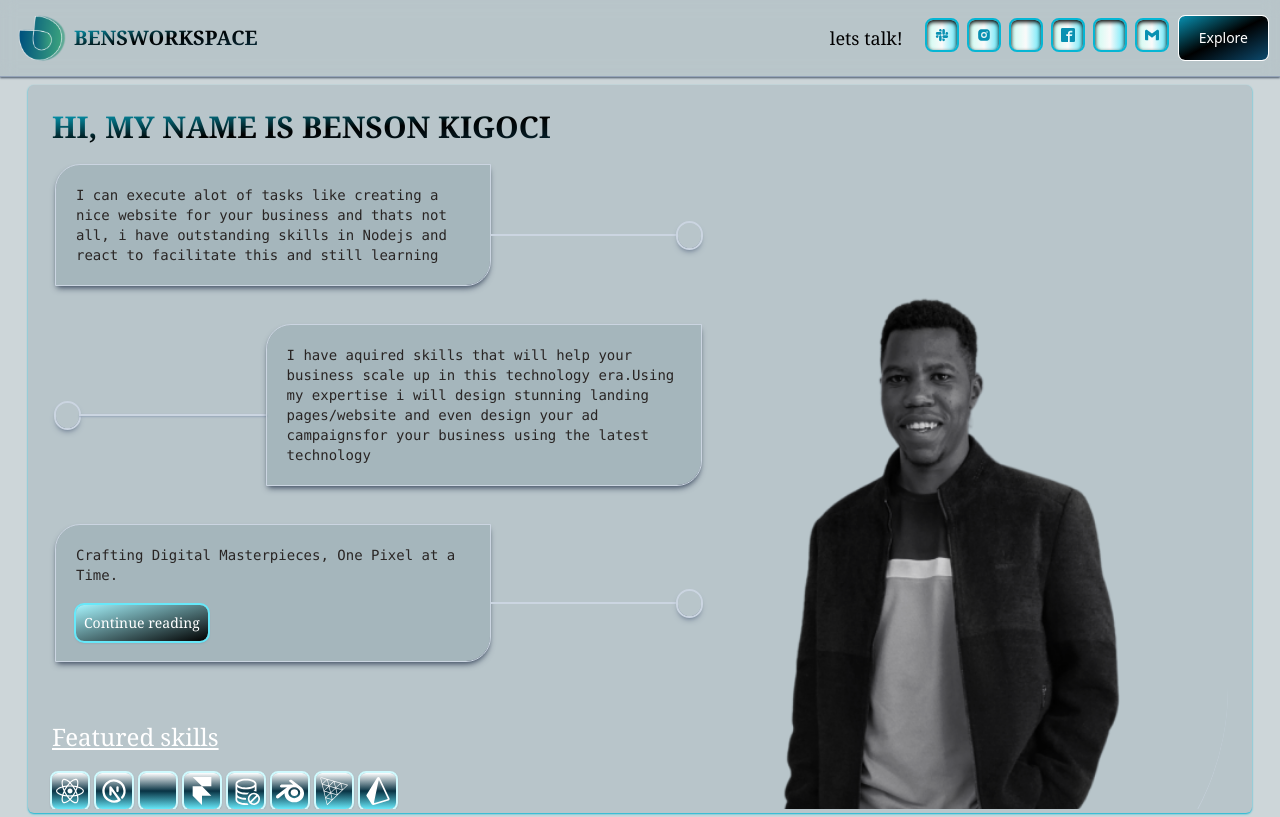
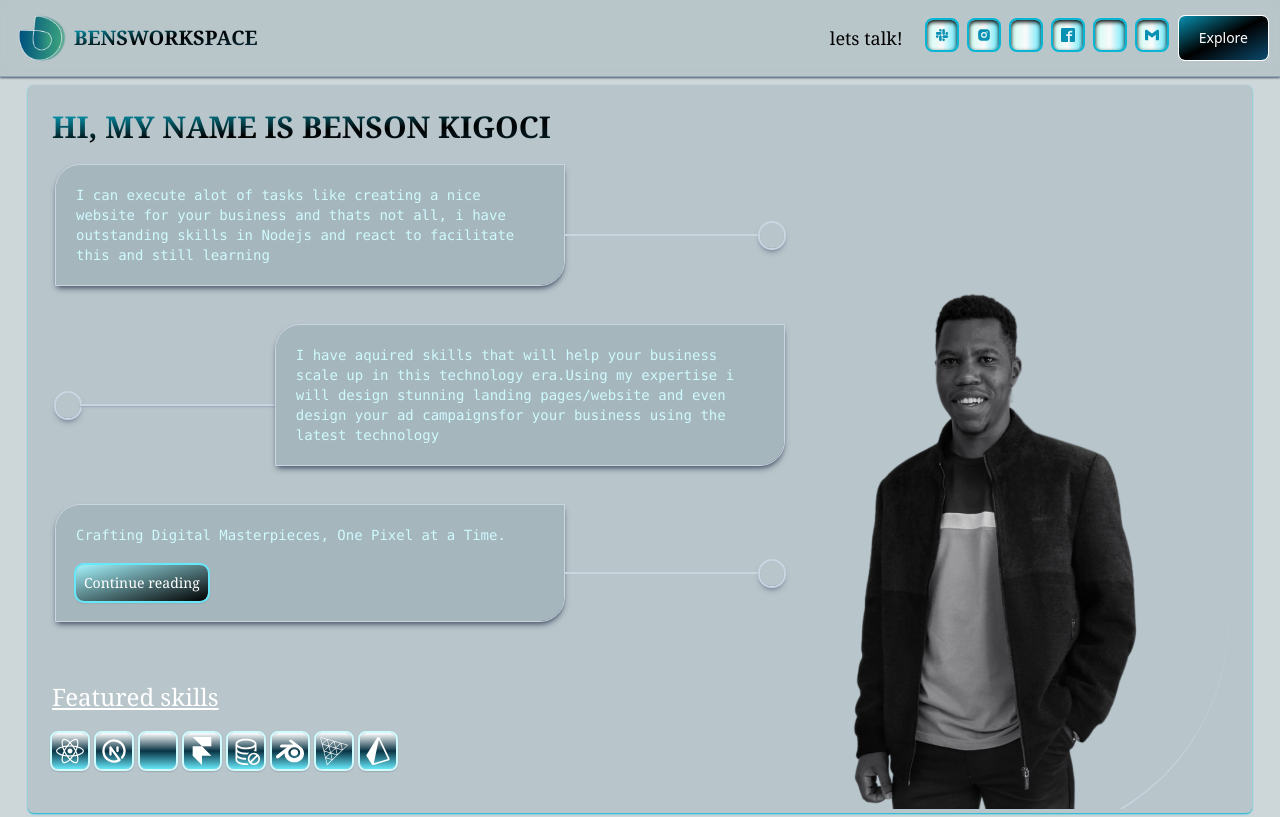
Before and after one commit to ditchk/bendev, a React (Vite) app: page / in a window 1280 px wide. Shown: the top 817 px of the page. Built offline with nearby package versions, Linux system fonts and the light colour scheme; no server answers; some icons are missing; what ldrs would draw is missing.

Commit message:
style update

```diff
--- a/src/_root/pages/Contact.tsx
+++ b/src/_root/pages/Contact.tsx
@@ -59,7 +59,7 @@ const Contact = () => {
           transition: "all 0.9s cubic-bezier(0.17, 0.55, 0.55, 1) 0.5s"
         }}
         ref={ref}
-        className="flex flex-col justify-center items-start md:flex-row p-5 m-5 rounded-xl md:mx-10 lg:mx-52 w-full md:gap-10 bg-cyan-950 bg-opacity-10 md:shadow-sm shadow-slate-400 md:my-5 md:rounded-xl outline outline-1 outline-white">
+        className="flex flex-col justify-center items-start md:flex-row p-5 m-5 rounded-xl w-fit md:gap-10 bg-cyan-950 bg-opacity-10 md:shadow-sm shadow-slate-400 md:my-5 md:rounded-xl outline outline-1 outline-white">
           <div className="flex flex-col w-full mb-10">
               <h3 className="primary_text">LETS TALK!</h3>
               <Form {...form}>
--- a/src/components/shared/Welcome.tsx
+++ b/src/components/shared/Welcome.tsx
@@ -16,9 +16,9 @@ const Welcome = () => {
                           <img
                             src="/assets/images/homepage.png"
                             alt="homepage-image"
-                            width={250}
+                            width={350}
                             loading="lazy"
-                            className="md:hidden object-contain bg-transparent h-fit rounded-e-full justify-end rounded-t-full border-b-2 overflow-hidden animate-in slide-in-from-right-24 duration-1000 border-slate-50"
+                            className="md:hidden object-cover bg-transparent h-fit rounded-e-full justify-end rounded-t-full border-b-2 overflow-hidden animate-in slide-in-from-right-24 duration-1000 border-slate-50"
                           />
                         <div className="flex flex-row justify-center items-center mt-5 animate-in slide-in-from-bottom-20 duration-700 m-1">
                           <h2 className="paragraph_text">{link.subTitle}</h2>
@@ -42,7 +42,7 @@ const Welcome = () => {
                         alt="homepage-image"
                         // width={400}
                         loading="lazy"
-                        className="hidden md:flex object-contain h-full md:w-[600px] lg:w-[700px] rounded-e-full justify-end rounded-t-full border-b-2 border-slate-300 animate-in slide-in-from-bottom-40 duration-700"
+                        className="hidden md:flex object-cover h-fit md:w-[500px] lg:w-[500px] rounded-e-full justify-end rounded-t-full border-b-2 border-slate-300 animate-in slide-in-from-bottom-40 duration-700"
                       />
                 </div>
               )
--- a/src/global.css
+++ b/src/global.css
@@ -186,7 +186,7 @@ nav.scrolled {
 }
 
 .paragraph_text {
-  @apply text-xs box-border md:text-sm w-fit sm:w-fit md:w-full font-mono text-stone-800 shadow-md shadow-slate-600 outline outline-1 outline-slate-300 bg-cyan-950 bg-opacity-10 rounded-tl-3xl rounded-br-3xl p-5 text-start mb-5 font-light md:font-normal
+  @apply text-xs box-border md:text-sm w-fit sm:w-fit md:w-full font-mono text-cyan-100 shadow-md shadow-slate-600 outline outline-1 outline-slate-300 bg-cyan-950 bg-opacity-10 rounded-tl-3xl rounded-br-3xl p-5 text-start mb-5 font-light md:font-normal
 }
 
 .titlle_text {
```
